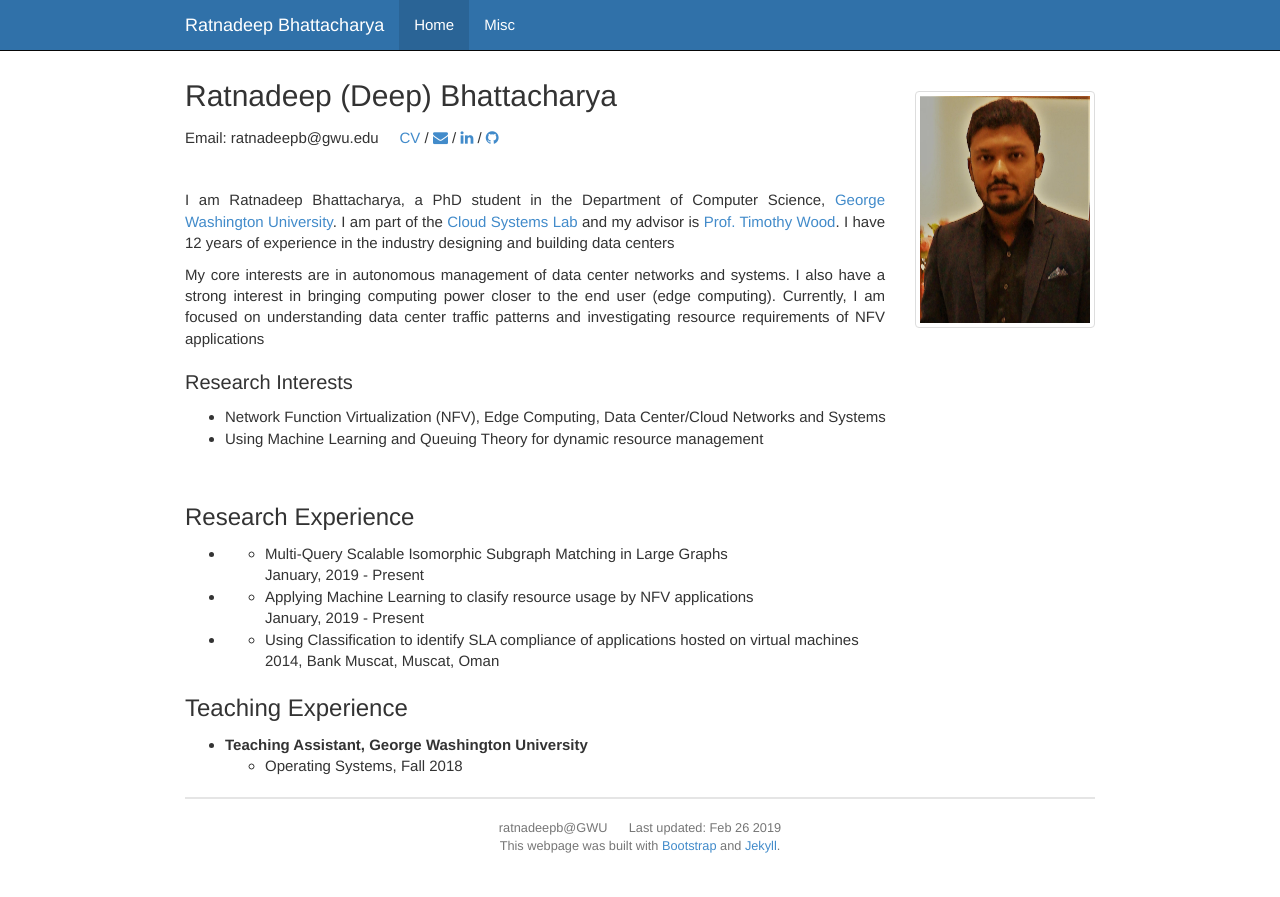
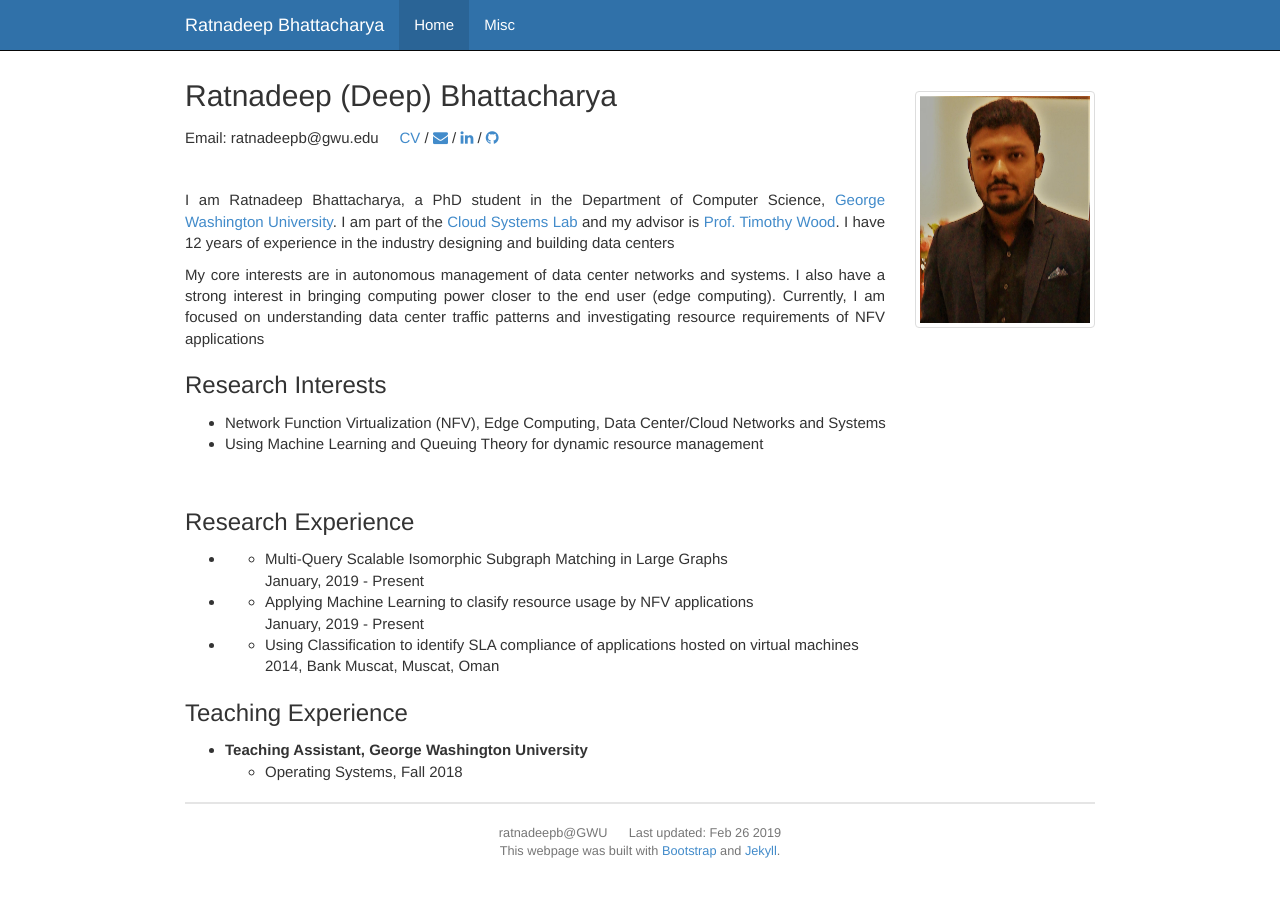
Before and after one commit to ratnadeepb/ratnadeepb.github.io, a Jekyll site: the page index.html, which Jekyll copies as it is, in a window 1280 px wide. Shown: the top 897 px of the page. Built offline with Jekyll 4.4.1, drawn with Linux system fonts in a browser that asks for light colours; nearby versions of some CDN libraries.

Commit message:
change header

```diff
--- a/index.html
+++ b/index.html
@@ -98,7 +98,7 @@
  <p>I am Ratnadeep Bhattacharya, a PhD student in the Department of Computer Science, <a href="http://www.gwu.edu/">George Washington University</a>. I am part of the <a href="https://cloudlab.seas.gwu.edu/">Cloud Systems Lab</a> and my advisor is <a href="http://faculty.cs.gwu.edu/~timwood/wiki/doku.php">Prof. Timothy Wood</a>. I have 12 years of experience in the industry designing and building data centers</p>
  <p>My core interests are in autonomous management of data center networks and systems. I also have a strong interest in bringing computing power closer to the end user (edge computing). Currently, I am focused on understanding data center traffic patterns and investigating resource requirements of NFV applications</p>
 
-<h3 id="research-interests">Research Interests</h3>
+<h2 id="research-interests">Research Interests</h2>
 
 <ul>
   <li>Network Function Virtualization (NFV), Edge Computing, Data Center/Cloud Networks and Systems</li>
```
